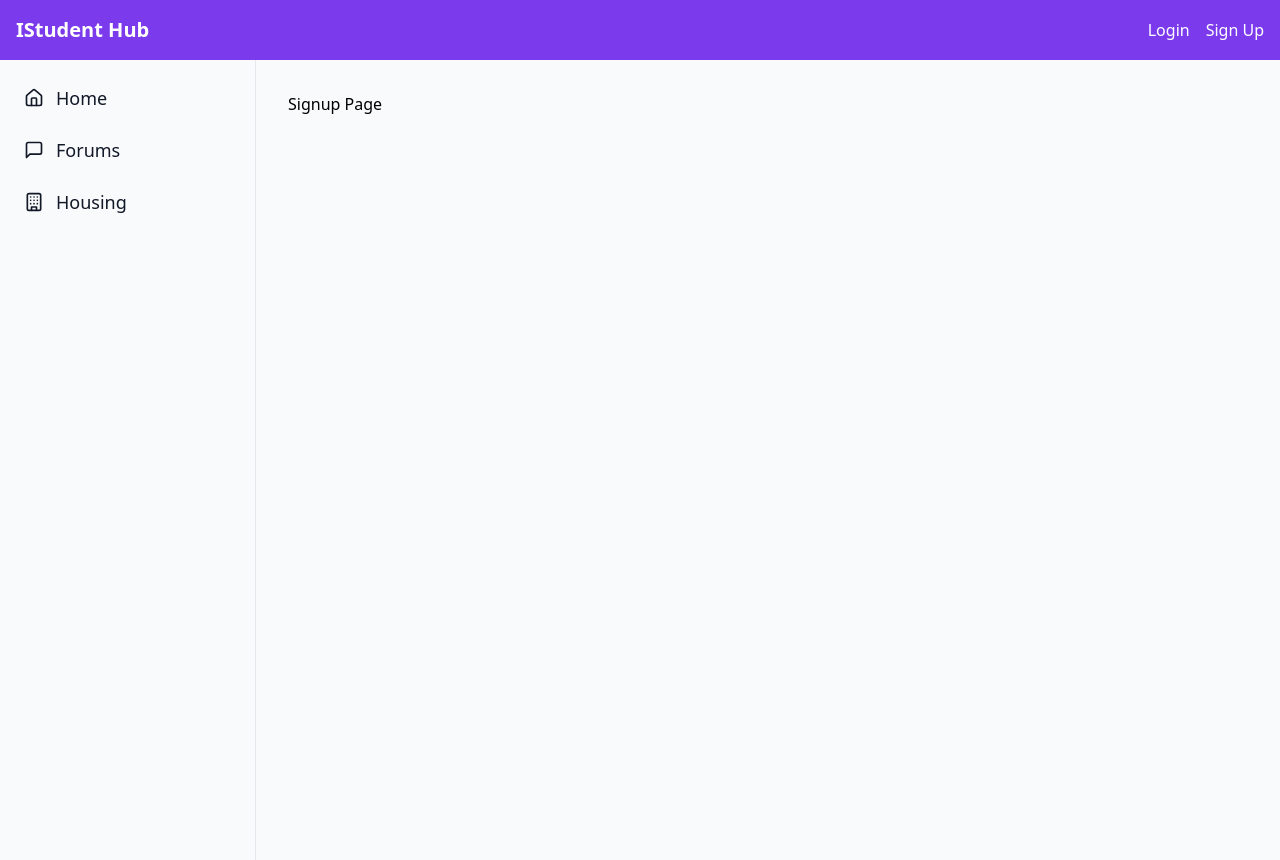
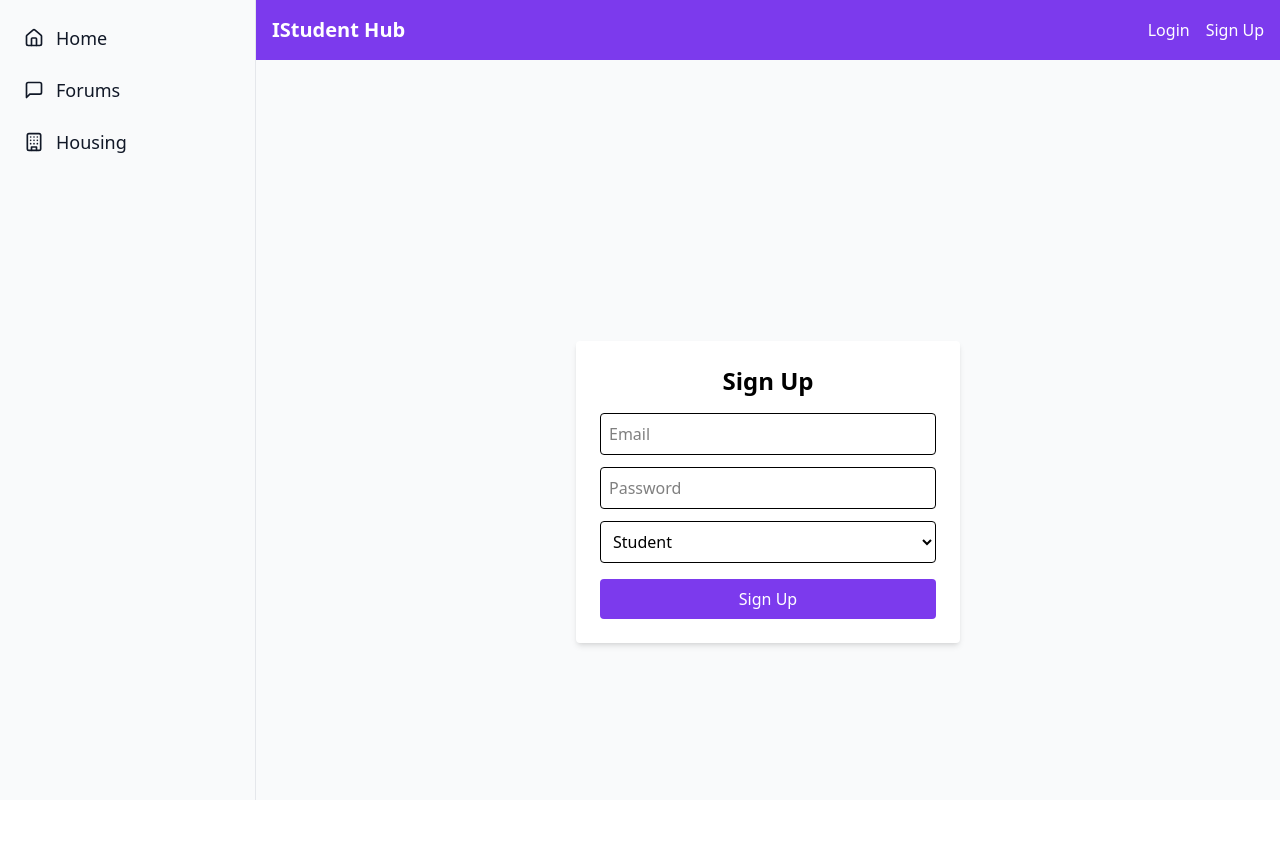
Before and after one commit to Dgarzon10/IStudent, a React (Vite) app in the folder IStudent_Project/Code/frontend/: page /signup in a window 1280 px wide. After the commit the page ends 800 px from the top, so only its background shows below. Built offline with nearby package versions, Linux system fonts and the light colour scheme.

Commit message:
Login & Sign up

```diff
--- a/IStudent_Project/Code/frontend/src/App.jsx
+++ b/IStudent_Project/Code/frontend/src/App.jsx
@@ -1,21 +1,18 @@
-import { BrowserRouter as Router, Routes, Route } from 'react-router-dom';
 import NavBar from './components/NavBar';
 import SideBar from './components/SideBar';
+import { Routes, Route } from 'react-router-dom';
 import Home from './pages/Home';
 import Forums from './pages/Forums';
 import Housing from './pages/Housing';
 import Login from './pages/Login';
 import Signup from './pages/Signup';
-import './index.css';
 
 function App() {
   return (
-    <Router>
-      <NavBar />
     <div className="flex h-screen">
       <SideBar />
       <div className="flex-1 flex flex-col">
-
+        <NavBar />
         <main className="flex-1 overflow-y-auto p-8 bg-background">
           <Routes>
             <Route path="/" element={<Home />} />
@@ -27,7 +24,6 @@ function App() {
         </main>
       </div>
     </div>
-    </Router>
   );
 }
 
--- /dev/null
+++ b/IStudent_Project/Code/frontend/src/components/AuthContext.jsx
@@ -0,0 +1,46 @@
+import { useState, useContext, createContext } from 'react';
+import { useNavigate } from 'react-router-dom';
+import axios from 'axios';
+
+const AuthContext = createContext();
+
+export function useAuth() {
+  return useContext(AuthContext);
+}
+
+export function AuthProvider({ children }) {
+  const [token, setToken] = useState(localStorage.getItem('token') || null);
+  const navigate = useNavigate();
+
+  const login = async (email, password) => {
+    try {
+      const response = await axios.post('http://localhost:8080/auth/login', { email, password });
+      localStorage.setItem('token', response.data.token);
+      setToken(response.data.token);
+      navigate('/');
+    } catch (error) {
+      console.error('Login error:', error);
+    }
+  };
+
+  const signup = async (email, password, role) => {
+    try {
+      await axios.post('http://localhost:8080/auth/signup', { email, password, role });
+      navigate('/login');
+    } catch (error) {
+      console.error('Signup error:', error);
+    }
+  };
+
+  const logout = () => {
+    localStorage.removeItem('token');
+    setToken(null);
+    navigate('/login');
+  };
+
+  return (
+    <AuthContext.Provider value={{ token, login, signup, logout }}>
+      {children}
+    </AuthContext.Provider>
+  );
+}
--- a/IStudent_Project/Code/frontend/src/components/ForumCard.jsx
+++ b/IStudent_Project/Code/frontend/src/components/ForumCard.jsx
@@ -2,14 +2,14 @@ import { Link } from "react-router-dom";
 
 function ForumCard() {
   return (
-    <div className="card">
-      <h2>Forums</h2>
-      <ul>
-        <li>Most Discussed: Forum 1</li>
-        <li>Most Discussed: Forum 2</li>
+    <div className="border border-gray-200 rounded-lg p-6 hover:shadow-md min-w-3xs max-w-2xl">
+      <h2 className="text-2xl font-semibold text-primary mb-4">Forumsqqqqqqqqqqqqqqqqqqqqqqqqqqqqqqqqqqqq</h2>
+      <ul className="mb-4">
+        <li className="text-text">Most Discussed: Forum 1</li>
+        <li className="text-text">Most Discussed: Forum 2</li>
       </ul>
-      <Link to="/forums">Go to Forums</Link>
-    </div>
+      <Link className="text-accent hover:underline" to="/forums">Go to Forums</Link>
+  </div>
   );
 }
 
--- a/IStudent_Project/Code/frontend/src/components/HousingCard.jsx
+++ b/IStudent_Project/Code/frontend/src/components/HousingCard.jsx
@@ -2,11 +2,11 @@ import { Link } from "react-router-dom";
 
 function HousingCard() {
   return (
-    <div className="card">
-      <h2>Housing</h2>
-      <p>20 available apartments.</p>
-      <Link to="/housing">See Housing</Link>
-    </div>
+    <div className="border border-gray-200 rounded-lg p-6 hover:shadow-md">
+    <h2 className="text-2xl font-semibold text-primary mb-4">Housing</h2>
+    <p className="text-text mb-4">20 available apartments matching your filters.</p>
+    <Link className="text-accent hover:underline" to="/housing">See Housing</Link>
+  </div>
   );
 }
 
--- /dev/null
+++ b/IStudent_Project/Code/frontend/src/components/PostCard.jsx
@@ -0,0 +1,18 @@
+import { Link } from "react-router-dom";
+
+function PostCard() {
+  return (
+    <div className="card">
+      <h3>/Forums Name</h3>
+      <h2>Post Title</h2>
+      <ul>
+        <li>Most Discussed: Forum 1</li>
+        <li>Most Discussed: Forum 2</li>
+      </ul>
+      <button className="btn">Like</button>
+      <button className="btn">Comment</button>
+    </div>
+  );
+}
+
+export default PostCard;
--- a/IStudent_Project/Code/frontend/src/main.jsx
+++ b/IStudent_Project/Code/frontend/src/main.jsx
@@ -1,10 +1,16 @@
+import React from 'react'
+import ReactDOM from 'react-dom/client'
+import { BrowserRouter } from 'react-router-dom'
+import { AuthProvider } from './components/AuthContext'
+import App from './App'
 import './index.css'
-import App from './App'
-import ReactDOM from 'react-dom/client'
-import React from 'react'
 
 ReactDOM.createRoot(document.getElementById('root')).render(
   <React.StrictMode>
-    <App />
+    <BrowserRouter>
+      <AuthProvider>
+        <App />
+      </AuthProvider>
+    </BrowserRouter>
   </React.StrictMode>
 )
--- a/IStudent_Project/Code/frontend/src/pages/Forums.jsx
+++ b/IStudent_Project/Code/frontend/src/pages/Forums.jsx
@@ -1,5 +1,34 @@
+import HousingCard from "../components/HousingCard";
+import ForumCard from "../components/ForumCard";
+
 function Forum() {
-    return <h1>Forum Page</h1>;
+    return (
+      <div className="flex flex-col items-center justify-center min-h-screen bg-gray-50 p-6">
+
+        {/* Intro Section */}
+        <div className="mb-12 flex flex-col items-center justify-center text-center p-6 bg-gray-100 rounded-lg shadow-md">
+          <h1 className="text-4xl font-bold text-primary mb-4">Welcome to IStudent Hub</h1>
+          <p className="text-text text-lg max-w-2xl">
+            This platform connects international students with housing, forums, and institutes.
+            Explore the most discussed topics or find your next home.
+          </p>
+        </div>
+
+        {/* Cards Grid */}
+        <div className="grid  gap-6">
+          {/* Forums Card */}
+          <ForumCard />
+          <ForumCard />
+          <ForumCard />
+          <ForumCard />
+
+          {/* Housing Card */}
+          <HousingCard />
+        </div>
+      </div>
+
+    );
+
   }
 
   export default Forum;
--- a/IStudent_Project/Code/frontend/src/pages/Home.jsx
+++ b/IStudent_Project/Code/frontend/src/pages/Home.jsx
@@ -1,4 +1,6 @@
 import { Link } from 'react-router-dom';
+import ForumCard from '../components/ForumCard';
+import HousingCard from '../components/HousingCard';
 
 function Home() {
   return (
@@ -16,21 +18,12 @@ function Home() {
         {/* Cards Grid */}
         <div className="grid grid-cols-1 md:grid-cols-2 gap-6">
           {/* Forums Card */}
-          <div className="border border-gray-200 rounded-lg p-6 hover:shadow-md">
-            <h2 className="text-2xl font-semibold text-primary mb-4">Forums</h2>
-            <ul className="mb-4">
-              <li className="text-text">Most Discussed: Forum 1</li>
-              <li className="text-text">Most Discussed: Forum 2</li>
-            </ul>
-            <Link className="text-accent hover:underline" to="/forums">Go to Forums</Link>
-          </div>
+
+          <ForumCard />
+
 
           {/* Housing Card */}
-          <div className="border border-gray-200 rounded-lg p-6 hover:shadow-md">
-            <h2 className="text-2xl font-semibold text-primary mb-4">Housing</h2>
-            <p className="text-text mb-4">20 available apartments matching your filters.</p>
-            <Link className="text-accent hover:underline" to="/housing">See Housing</Link>
-          </div>
+          <HousingCard />
         </div>
       </div>
   );
--- a/IStudent_Project/Code/frontend/src/pages/Login.jsx
+++ b/IStudent_Project/Code/frontend/src/pages/Login.jsx
@@ -1,5 +1,42 @@
+import { useState } from "react";
+import { useAuth } from "../components/AuthContext";
+
 function Login() {
-    return <h1>Login Page</h1>;
-  }
+  const { login } = useAuth();
+  const [email, setEmail] = useState("");
+  const [password, setPassword] = useState("");
 
-  export default Login;
+  const handleSubmit = async (e) => {
+    e.preventDefault();
+    await login(email, password);
+  };
+
+  return (
+    <div className="flex justify-center items-center min-h-screen bg-background">
+      <form onSubmit={handleSubmit} className="bg-white p-6 rounded shadow-md w-full max-w-sm">
+        <h2 className="text-2xl font-bold mb-4 text-center">Login</h2>
+        <input
+          type="email"
+          placeholder="Email"
+          className="w-full mb-3 p-2 border rounded"
+          value={email}
+          onChange={(e) => setEmail(e.target.value)}
+          required
+        />
+        <input
+          type="password"
+          placeholder="Password"
+          className="w-full mb-4 p-2 border rounded"
+          value={password}
+          onChange={(e) => setPassword(e.target.value)}
+          required
+        />
+        <button type="submit" className="w-full bg-primary text-white py-2 rounded">
+          Login
+        </button>
+      </form>
+    </div>
+  );
+}
+
+export default Login;
--- a/IStudent_Project/Code/frontend/src/pages/Signup.jsx
+++ b/IStudent_Project/Code/frontend/src/pages/Signup.jsx
@@ -1,5 +1,51 @@
+import { useState } from "react";
+import { useAuth } from "../components/AuthContext";
+
 function Signup() {
-    return <h1>Signup Page</h1>;
-  }
+  const { signup } = useAuth();
+  const [email, setEmail] = useState("");
+  const [password, setPassword] = useState("");
+  const [role, setRole] = useState("student");
 
-  export default Signup;
+  const handleSubmit = async (e) => {
+    e.preventDefault();
+    await signup(email, password, role);
+  };
+
+  return (
+    <div className="flex justify-center items-center min-h-screen bg-background">
+      <form onSubmit={handleSubmit} className="bg-white p-6 rounded shadow-md w-full max-w-sm">
+        <h2 className="text-2xl font-bold mb-4 text-center">Sign Up</h2>
+        <input
+          type="email"
+          placeholder="Email"
+          className="w-full mb-3 p-2 border rounded"
+          value={email}
+          onChange={(e) => setEmail(e.target.value)}
+          required
+        />
+        <input
+          type="password"
+          placeholder="Password"
+          className="w-full mb-3 p-2 border rounded"
+          value={password}
+          onChange={(e) => setPassword(e.target.value)}
+          required
+        />
+        <select
+          className="w-full mb-4 p-2 border rounded"
+          value={role}
+          onChange={(e) => setRole(e.target.value)}
+        >
+          <option value="student">Student</option>
+          <option value="visitor">Visitor</option>
+        </select>
+        <button type="submit" className="w-full bg-primary text-white py-2 rounded">
+          Sign Up
+        </button>
+      </form>
+    </div>
+  );
+}
+
+export default Signup;
```
Lines whose indentation alone changed are shown as unchanged.
